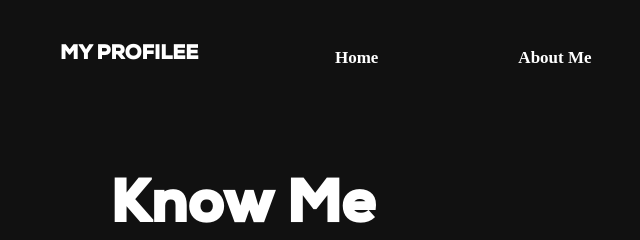
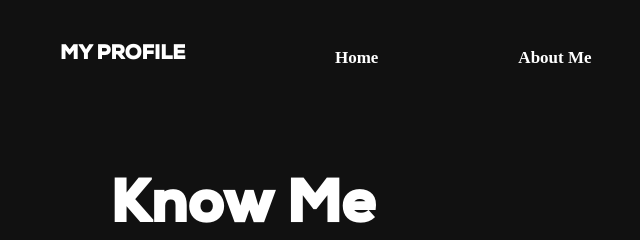
Before and after one commit to Qabilied5/Qabil, a plain HTML site: page index.html in a window 1280 px wide. Shown: the top 240 px of the page, 0-640 px from the left. Drawn offline with Linux system fonts and the light colour scheme; a web font is replaced by a local one.

Commit message:
Update tampilan HTML

```diff
--- a/index.html
+++ b/index.html
@@ -13,7 +13,7 @@
     <div>
         <div class="first-page">
             <div class="header">
-                <h1 id="judul-profile">MY PROFILEE</h1>
+                <h1 id="judul-profile">MY PROFILE</h1>
 
                 <div class="navbar">
                     <h4 class="navbar-feature">Home</h4>
```
